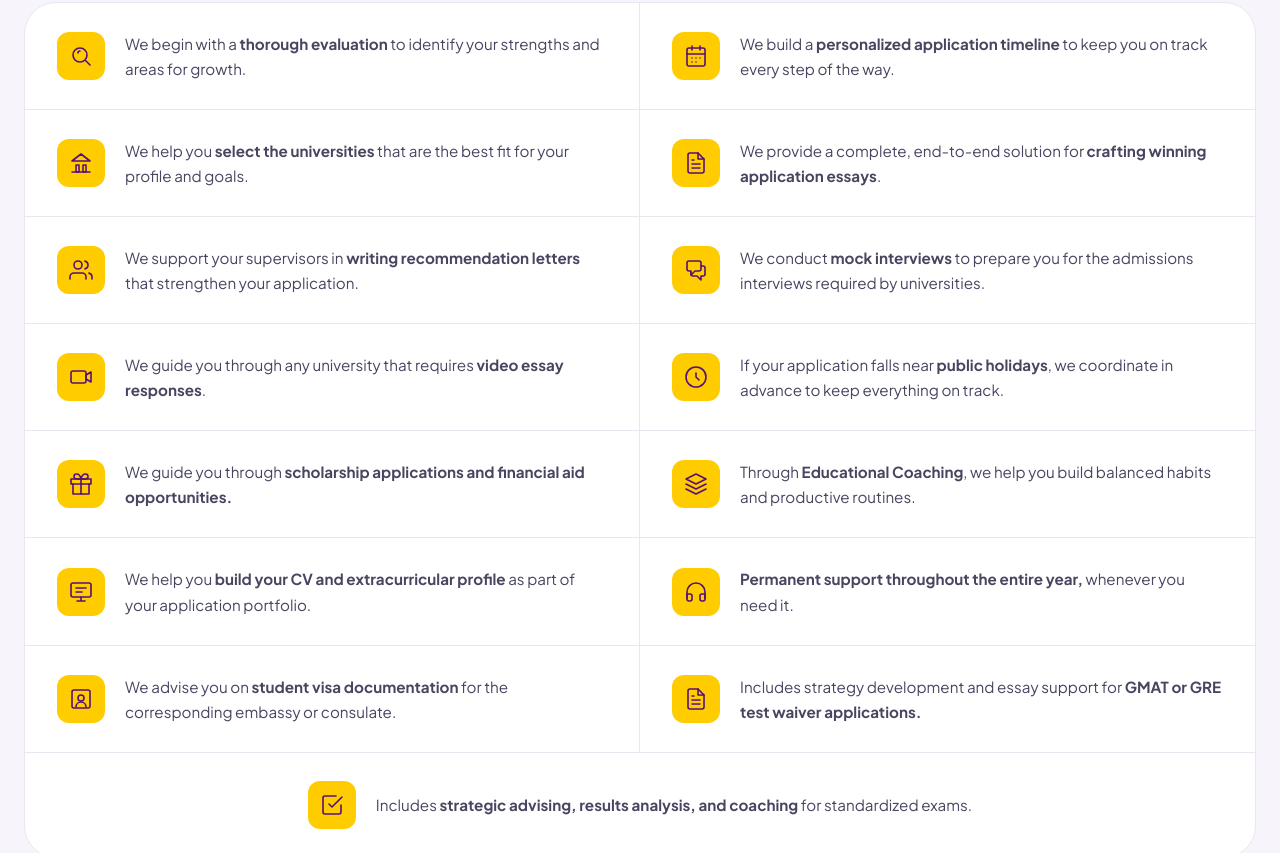
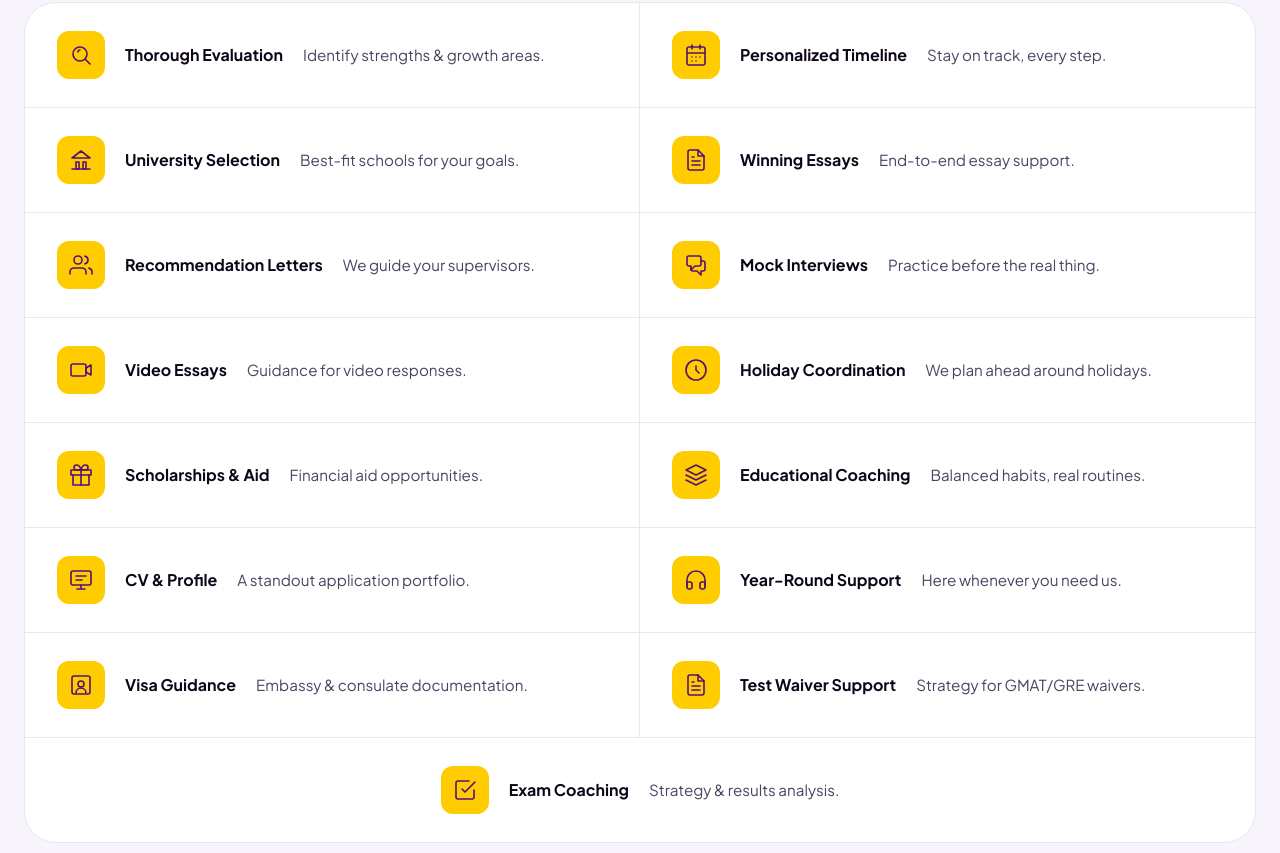
Before and after one commit to prepmc/mc-english-website, a plain HTML site: page graduate.html in a window 1280 px wide. Shown: the part 5146-5999 px from the top of the page. Drawn offline with Linux system fonts and the light colour scheme.

```diff
--- a/graduate.html
+++ b/graduate.html
@@ -2,6 +2,15 @@
 <html lang="en">
 
 <head>
+  <!-- Google tag (gtag.js) -->
+  <script async src="https://www.googletagmanager.com/gtag/js?id=AW-11395910967"></script>
+  <script>
+    window.dataLayer = window.dataLayer || [];
+    function gtag() { dataLayer.push(arguments); }
+    gtag('js', new Date());
+    gtag('config', 'AW-11395910967');
+  </script>
+  <!-- Event snippet for Submit lead form conversion page --> <script> gtag('event', 'conversion', {'send_to': 'AW-11395910967/_yHOCLj208kcELea_7kq'}); </script>
   <meta charset="UTF-8">
   <meta name="viewport" content="width=device-width, initial-scale=1.0">
   <title>Admissions Consulting for Graduate Programs | Master's College</title>
@@ -676,7 +685,8 @@
                 <path d="M9 9a2 2 0 0 1 2-2" />
               </svg>
             </div>
-            <p>We begin with a <b>thorough evaluation</b> to identify your strengths and areas for growth.</p>
+            <h4>Thorough Evaluation</h4>
+            <p>Identify strengths & growth areas.</p>
           </div>
 
           <div class="offer-item">
@@ -689,7 +699,8 @@
                 <path d="M8 14h.01M12 14h.01M16 14h.01M8 18h.01M12 18h.01" />
               </svg>
             </div>
-            <p>We build a <b>personalized application timeline</b> to keep you on track every step of the way.</p>
+            <h4>Personalized Timeline</h4>
+            <p>Stay on track, every step.</p>
           </div>
 
           <div class="offer-item">
@@ -702,7 +713,8 @@
                 <rect x="14" y="14" width="3" height="7" />
               </svg>
             </div>
-            <p>We help you <b>select the universities</b> that are the best fit for your profile and goals.</p>
+            <h4>University Selection</h4>
+            <p>Best-fit schools for your goals.</p>
           </div>
 
           <div class="offer-item">
@@ -714,7 +726,8 @@
                 <path d="M14 2v6h6M16 13H8M16 17H8M10 9H8" />
               </svg>
             </div>
-            <p>We provide a complete, end-to-end solution for <b>crafting winning application essays</b>.</p>
+            <h4>Winning Essays</h4>
+            <p>End-to-end essay support.</p>
           </div>
 
           <div class="offer-item">
@@ -727,8 +740,8 @@
                 <path d="M23 21v-2a4 4 0 0 0-3-3.87M16 3.13a4 4 0 0 1 0 7.75" />
               </svg>
             </div>
-            <p>We support your supervisors in <b>writing recommendation letters</b> that strengthen your application.
-            </p>
+            <h4>Recommendation Letters</h4>
+            <p>We guide your supervisors.</p>
           </div>
 
           <div class="offer-item">
@@ -740,8 +753,8 @@
                 <path d="M15 3H5a2 2 0 0 0-2 2v6a2 2 0 0 0 2 2h2v4l4-4h4a2 2 0 0 0 2-2V5a2 2 0 0 0-2-2z" />
               </svg>
             </div>
-            <p>We conduct <b>mock interviews</b> to prepare you for the admissions interviews required by universities.
-            </p>
+            <h4>Mock Interviews</h4>
+            <p>Practice before the real thing.</p>
           </div>
 
           <div class="offer-item">
@@ -753,7 +766,8 @@
                 <path d="M17 10l5-3v10l-5-3V10z" />
               </svg>
             </div>
-            <p>We guide you through any university that requires <b>video essay responses</b>.</p>
+            <h4>Video Essays</h4>
+            <p>Guidance for video responses.</p>
           </div>
 
           <div class="offer-item">
@@ -765,8 +779,8 @@
                 <path d="M12 8v4l3 3" />
               </svg>
             </div>
-            <p>If your application falls near <b>public holidays</b>, we coordinate in advance to keep everything on
-              track.</p>
+            <h4>Holiday Coordination</h4>
+            <p>We plan ahead around holidays.</p>
           </div>
 
           <div class="offer-item">
@@ -781,7 +795,8 @@
                 <path d="M12 7h4.5a2.5 2.5 0 0 0 0-5C13 2 12 7 12 7z" />
               </svg>
             </div>
-            <p>We guide you through <b>scholarship applications and financial aid opportunities.</b></p>
+            <h4>Scholarships & Aid</h4>
+            <p>Financial aid opportunities.</p>
           </div>
 
           <div class="offer-item">
@@ -794,7 +809,8 @@
                 <path d="M2 12l10 5 10-5" />
               </svg>
             </div>
-            <p>Through <b>Educational Coaching</b>, we help you build balanced habits and productive routines.</p>
+            <h4>Educational Coaching</h4>
+            <p>Balanced habits, real routines.</p>
           </div>
 
           <div class="offer-item">
@@ -807,7 +823,8 @@
                 <path d="M7 8h10M7 12h6" />
               </svg>
             </div>
-            <p>We help you <b>build your CV and extracurricular profile</b> as part of your application portfolio.</p>
+            <h4>CV & Profile</h4>
+            <p>A standout application portfolio.</p>
           </div>
 
           <div class="offer-item">
@@ -820,7 +837,8 @@
                 <path d="M3 19a2 2 0 0 0 2 2h1a2 2 0 0 0 2-2v-3a2 2 0 0 0-2-2H3v5z" />
               </svg>
             </div>
-            <p><b>Permanent support throughout the entire year,</b> whenever you need it.</p>
+            <h4>Year-Round Support</h4>
+            <p>Here whenever you need us.</p>
           </div>
 
           <div class="offer-item">
@@ -833,7 +851,8 @@
                 <path d="M7 20c0-2.8 2.2-5 5-5s5 2.2 5 5" />
               </svg>
             </div>
-            <p>We advise you on <b>student visa documentation</b> for the corresponding embassy or consulate.</p>
+            <h4>Visa Guidance</h4>
+            <p>Embassy & consulate documentation.</p>
           </div>
 
           <div class="offer-item">
@@ -845,7 +864,8 @@
                 <path d="M14 2v6h6M16 13H8M16 17H8M10 9H8" />
               </svg>
             </div>
-            <p>Includes strategy development and essay support for <b>GMAT or GRE test waiver applications.</b></p>
+            <h4>Test Waiver Support</h4>
+            <p>Strategy for GMAT/GRE waivers.</p>
           </div>
 
           <div class="offer-item">
@@ -857,7 +877,8 @@
                 <path d="M21 12v7a2 2 0 0 1-2 2H5a2 2 0 0 1-2-2V5a2 2 0 0 1 2-2h11" />
               </svg>
             </div>
-            <p>Includes <b>strategic advising, results analysis, and coaching</b> for standardized exams.</p>
+            <h4>Exam Coaching</h4>
+            <p>Strategy & results analysis.</p>
           </div>
 
         </div>
@@ -1371,11 +1392,13 @@
             <div class="form-row">
               <div class="form-field">
                 <label for="first-name">First Name</label>
-                <input type="text" id="first-name" name="first_name" placeholder="John" autocomplete="given-name" required>
+                <input type="text" id="first-name" name="first_name" placeholder="John" autocomplete="given-name"
+                  required>
               </div>
               <div class="form-field">
                 <label for="last-name">Last Name</label>
-                <input type="text" id="last-name" name="last_name" placeholder="Simmons" autocomplete="family-name" required>
+                <input type="text" id="last-name" name="last_name" placeholder="Simmons" autocomplete="family-name"
+                  required>
               </div>
             </div>
             <div class="form-full form-field">
```
